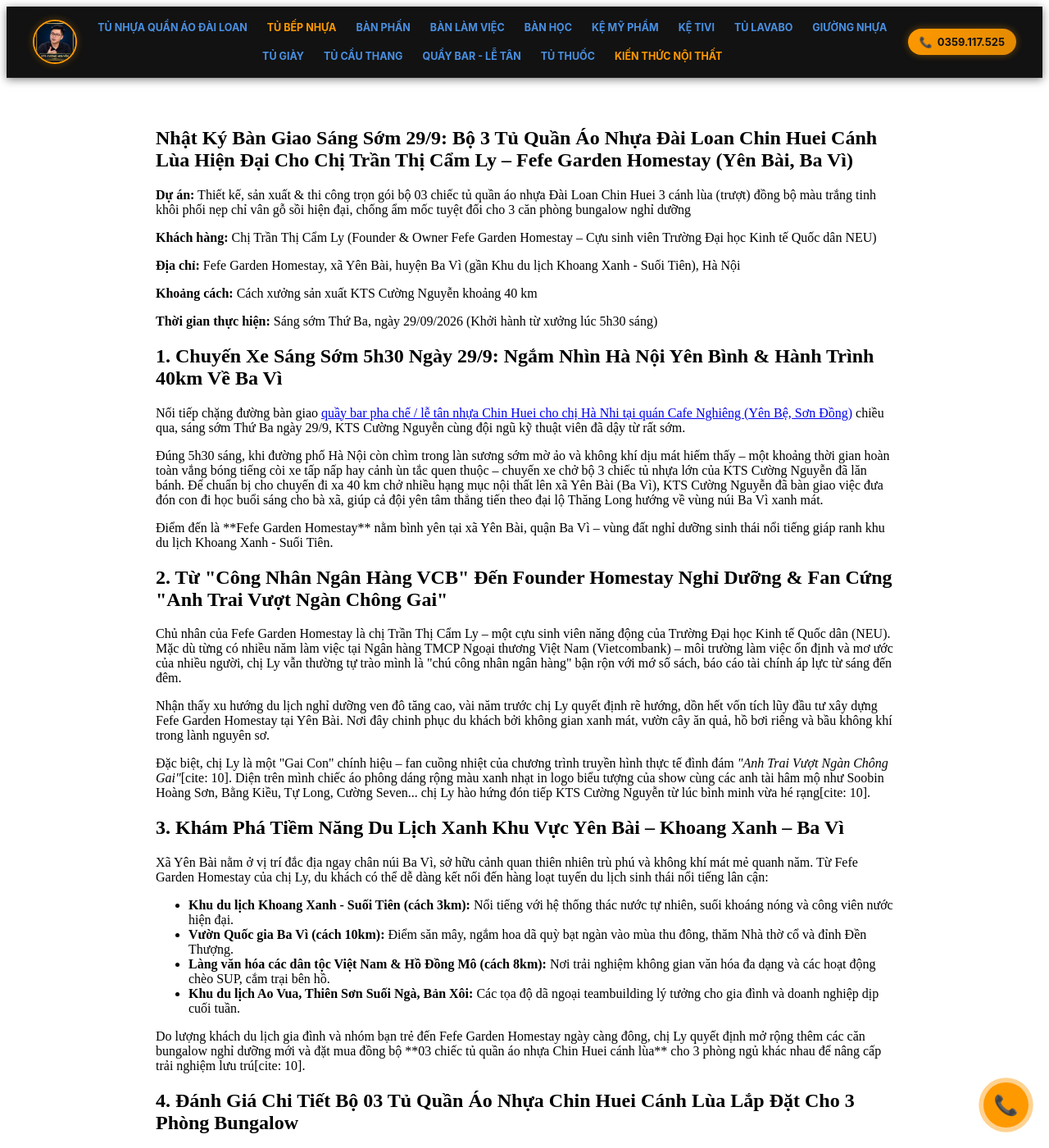
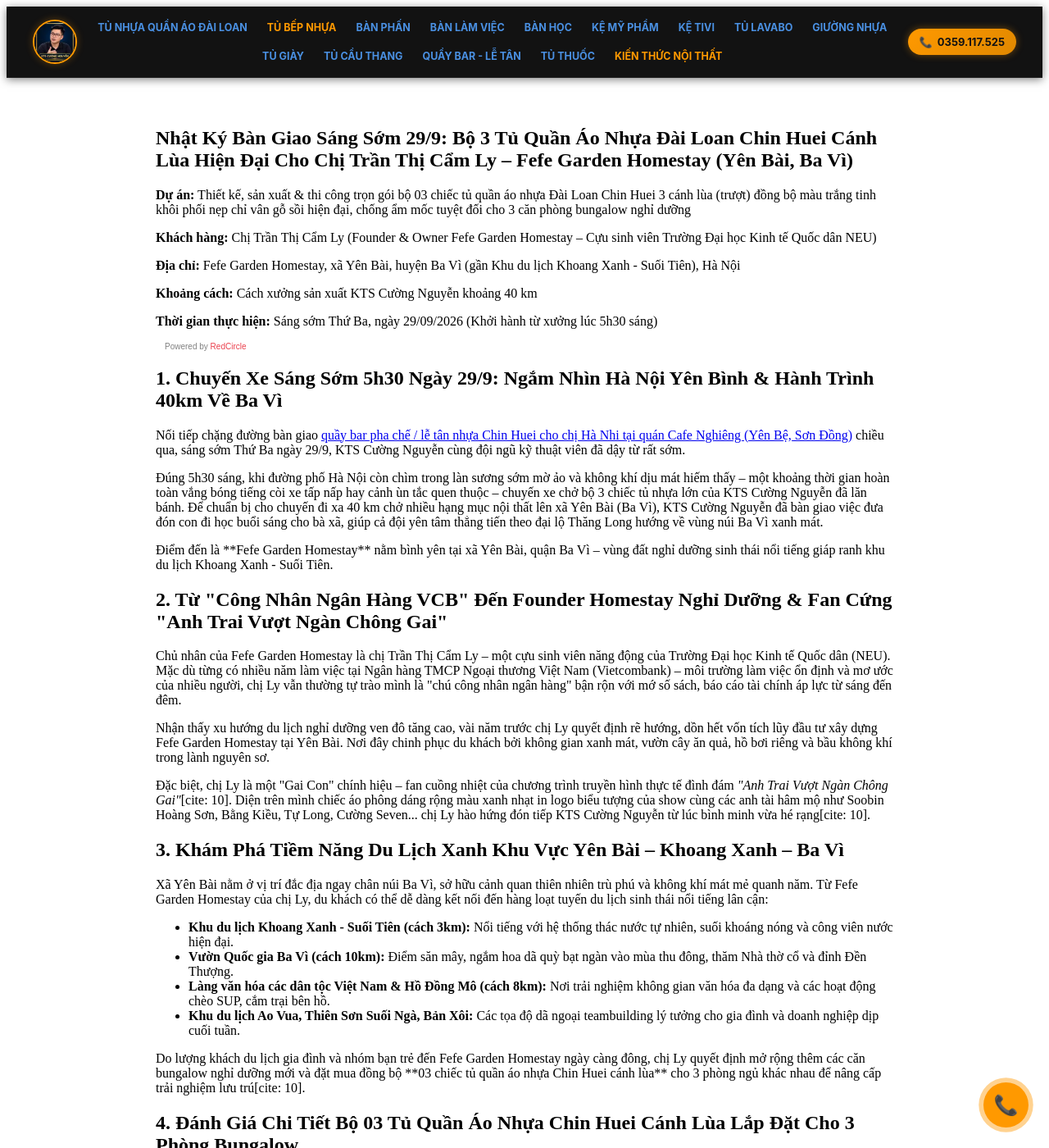
Before and after one commit to noithatchinhuei/ktscuongnguyen.github.io, a Jekyll site: the page built from du-an/chi-cam-ly-fefe-garden-homestay-yen-bai-ba-vi-tu-quan-ao-nhua-chin-huei.html, in a window 1280 px wide and 1400 px high. Shown: the whole window at 82% size. Built offline with Jekyll 4.4.1, drawn with Linux system fonts in a browser that asks for light colours; a script that is not in the unit is left out.

Commit message:
Update chi-cam-ly-fefe-garden-homestay-yen-bai-ba-vi-tu-quan-ao-nhua-chin-huei.html

```diff
--- a/du-an/chi-cam-ly-fefe-garden-homestay-yen-bai-ba-vi-tu-quan-ao-nhua-chin-huei.html
+++ b/du-an/chi-cam-ly-fefe-garden-homestay-yen-bai-ba-vi-tu-quan-ao-nhua-chin-huei.html
@@ -14,7 +14,24 @@ description: "Nhật ký sáng sớm 29/9: Chuyến xe 40km từ 5h30 sáng củ
         <p><strong>Khoảng cách:</strong> Cách xưởng sản xuất KTS Cường Nguyễn khoảng 40 km</p>
         <p><strong>Thời gian thực hiện:</strong> Sáng sớm Thứ Ba, ngày 29/09/2026 (Khởi hành từ xưởng lúc 5h30 sáng)</p>
     </div>
-
+<script async defer onload="redcircleIframe();" src="https://api.podcache.net/embedded-player/sh/9e8040ef-9777-487b-bc6e-672c41279bdf/ep/e8776732-7b25-4a08-9fd6-5a260a90ad59"></script>
+    <div class="redcirclePlayer-e8776732-7b25-4a08-9fd6-5a260a90ad59"></div>
+    <style>
+    .redcircle-link:link {
+        color: #ea404d;
+        text-decoration: none;
+    }
+    .redcircle-link:hover {
+        color: #ea404d;
+    }
+    .redcircle-link:active {
+        color: #ea404d;
+    }
+    .redcircle-link:visited {
+        color: #ea404d;
+    }
+</style>
+<p style="margin-top:3px;margin-left:11px;font-family: sans-serif;font-size: 10px; color: gray;">Powered by <a class="redcircle-link" href="https://redcircle.com?utm_source=rc_embedded_player&utm_medium=web&utm_campaign=embedded_v1">RedCircle</a></p>
     <h2>1. Chuyến Xe Sáng Sớm 5h30 Ngày 29/9: Ngắm Nhìn Hà Nội Yên Bình & Hành Trình 40km Về Ba Vì</h2>
     <p>Nối tiếp chặng đường bàn giao <a href="https://ktscuongnguyen.io.vn/du-an/chi-ha-nhi-cafe-nghieng-yen-be-son-dong-quay-bar-pha-che-nhua-chin-huei.html" target="_blank">quầy bar pha chế / lễ tân nhựa Chin Huei cho chị Hà Nhi tại quán Cafe Nghiêng (Yên Bệ, Sơn Đồng)</a> chiều qua, sáng sớm Thứ Ba ngày 29/9, KTS Cường Nguyễn cùng đội ngũ kỹ thuật viên đã dậy từ rất sớm.</p>
 
```
